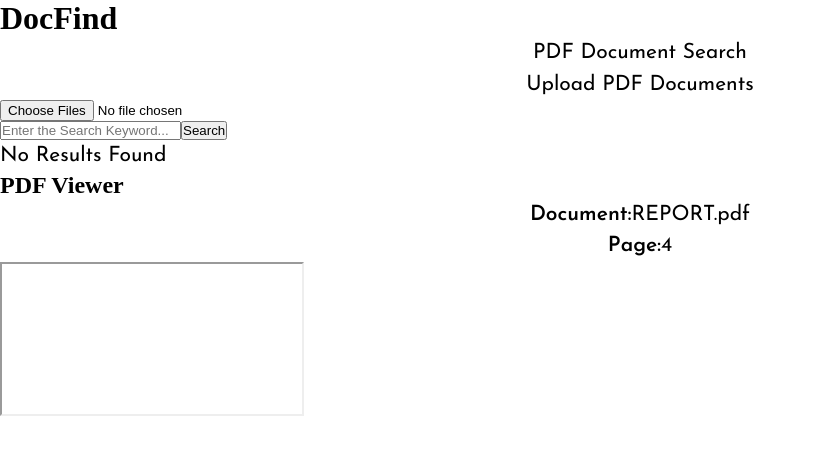
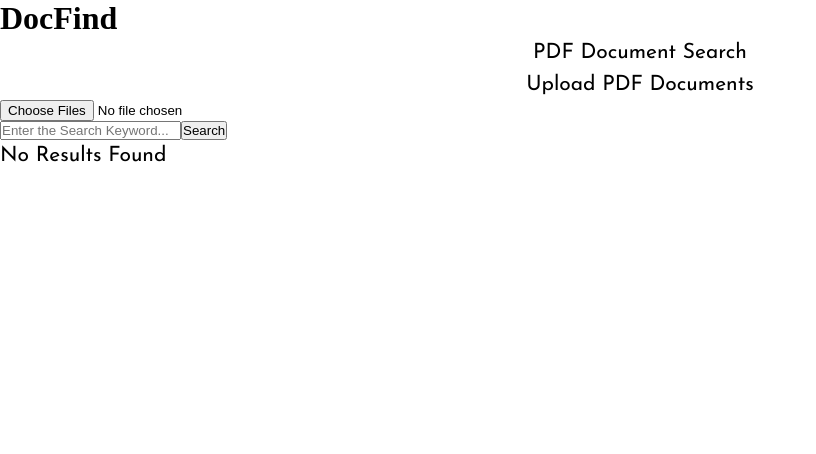
Before and after one commit to JoshuaPrashanth/DocFind, a React (Vite) app in the folder frontend/: page /Home in a window 1280 px wide. Shown: the top 454 px of the page, without its empty margins (0-816 px from the left). Built offline with nearby package versions, Linux system fonts and the light colour scheme; a web font is replaced by a local one.

Commit message:
displaying the pdf

```diff
--- a/frontend/src/components/PdfViewer.jsx
+++ b/frontend/src/components/PdfViewer.jsx
@@ -1,16 +1,16 @@
-function PdfViewer({DocumentName,PageNo}){
+function PdfViewer({selectedPdfs}){
 
   return(
     <div className="pdf-viewer-container">
       <h2>PDF Viewer</h2>
       <div className="pdf-info">
-        <p><strong>Document:</strong>{DocumentName}</p>
-        <p><strong>Page:</strong>{PageNo}</p>
+        <p><strong>Document:</strong>{selectedPdfs.pdfName}</p>
+        <p><strong>Page:</strong>{selectedPdfs.pageNumber}</p>
       </div>
 
       <div className="pdf-placeholder">
         <iframe
-          src={`/pdfs/${DocumentName}#page=${PageNo}`}
+          src={`http://localhost:3000/pdfs/${selectedPdfs.pdfName}#page=${selectedPdfs.pageNumber}`}
           title="Pdf-Viewer"
           className="Pdf-frame">
 
--- a/frontend/src/components/SearchResults.jsx
+++ b/frontend/src/components/SearchResults.jsx
@@ -1,4 +1,4 @@
-function SearchResults({ matchedPdfs }) {
+function SearchResults({ matchedPdfs,setSelectedPdfs }) {
 
 
   return (
@@ -18,7 +18,7 @@ function SearchResults({ matchedPdfs }) {
               <button
                 className="preview_button"
                 onClick={() => {
-                  console.log(i);
+                  setSelectedPdfs(matchedPdf);
                 }}
               >
                 Preview
--- a/frontend/src/pages/HomePage.jsx
+++ b/frontend/src/pages/HomePage.jsx
@@ -6,6 +6,7 @@ import PdfViewer from "../components/PdfViewer.jsx";
 
 function HomePage() {
   const [matchedPdfs,setMatchedPdfs]=useState([]);
+  const [selectedPdfs,setSelectedPdfs]=useState(null);
 
   return (
     <div className="container">
@@ -13,8 +14,11 @@ function HomePage() {
       <p>PDF Document Search</p>
       <UploadSection />
       <SearchBar setMatchedPdfs={setMatchedPdfs}/>
-      <SearchResults matchedPdfs={matchedPdfs}/>
-      <PdfViewer DocumentName="REPORT.pdf" PageNo={4} />
+      <SearchResults matchedPdfs={matchedPdfs}
+        setSelectedPdfs={setSelectedPdfs}/>
+      {selectedPdfs && (
+        <PdfViewer selectedPdfs={selectedPdfs}/>
+      )}
     </div>
   );
 }
```
